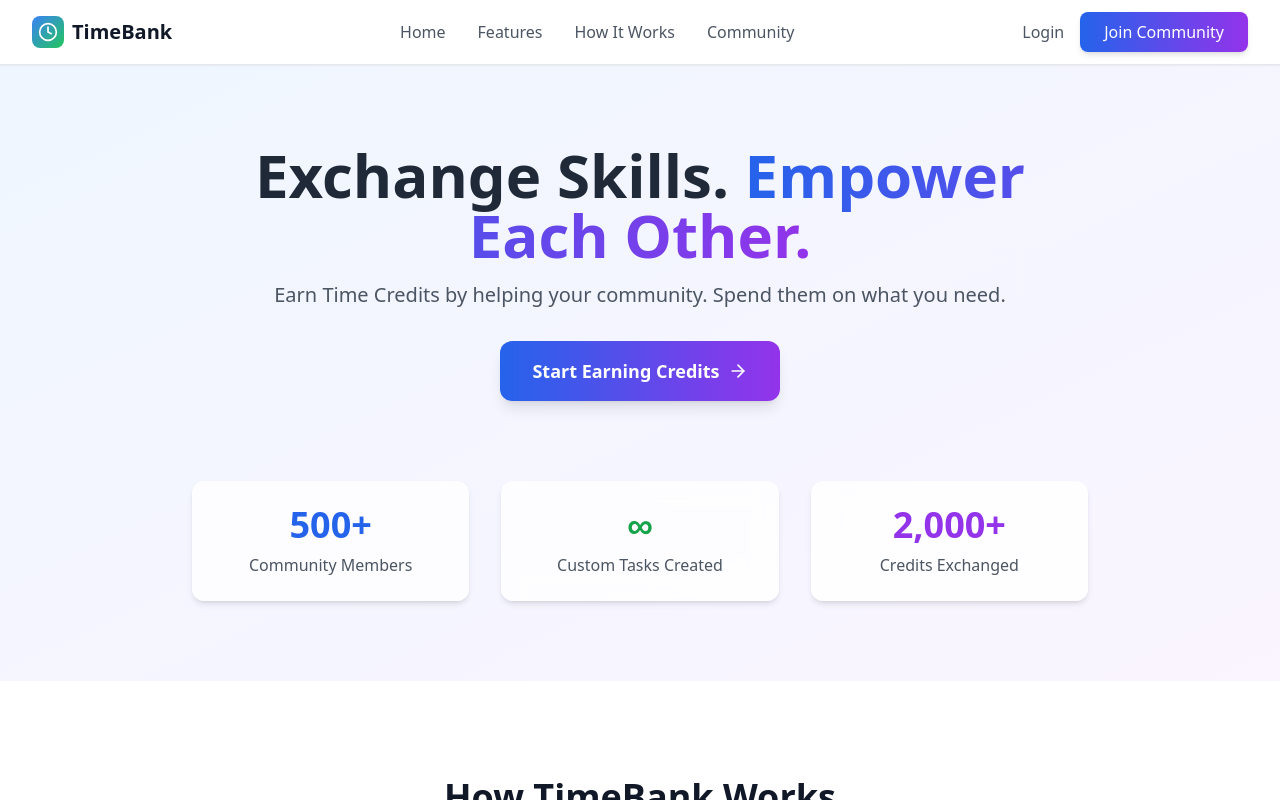
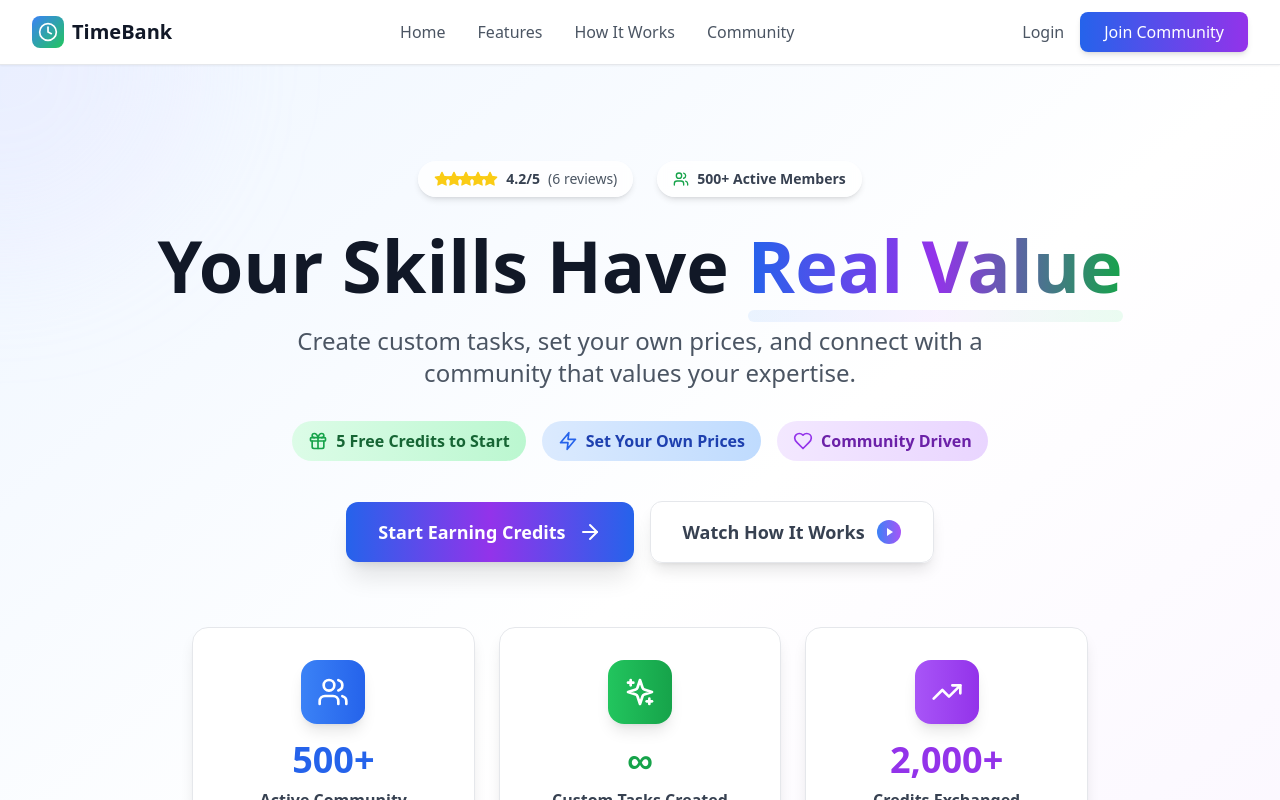
Before and after one commit to Kandi-Rohan/bolt_Hackathon, a React (Vite) app: page / in a window 1280 px wide. Shown: the top 800 px of the page. Built offline with nearby package versions, Linux system fonts and the light colour scheme.

Commit message:
Update Hero Section with Better Design and Content

```diff
--- a/src/components/LandingPage.tsx
+++ b/src/components/LandingPage.tsx
@@ -49,48 +49,51 @@ const LandingPage: React.FC = () => {
 
   const testimonials = [
     {
+      name: 'Arjun Patel',
+      role: 'Software Engineer, Bangalore',
+      content: 'TimeBank helped me find excellent design help for my startup. The custom pricing system works perfectly.',
+      rating: 5,
+      initials: 'AP',
+    },
+    {
       name: 'Priya Sharma',
-      role: 'Graphic Designer, Delhi',
-      content: 'TimeBank helped me find the perfect coding mentor. The credit system is transparent and fair.',
+      role: 'Freelance Designer, Mumbai',
+      content: 'Great platform for offering my design services. I love how I can set my own credit rates.',
       rating: 4,
       initials: 'PS',
     },
     {
-      name: 'Arjun Mehta',
-      role: 'Startup Founder, Bangalore',
-      content: 'Great platform for getting quick help with design work. Love the flexibility of setting my own rates.',
-      rating: 5,
-      initials: 'AM',
+      name: 'Rohit Kumar',
+      role: 'Student, Delhi',
+      content: 'Found amazing tutors for coding help. The community is very supportive and responsive.',
+      rating: 4,
+      initials: 'RK',
     },
     {
-      name: 'Kavya Reddy',
-      role: 'Marketing Manager, Hyderabad',
-      content: 'Found amazing tutors for data analysis. The community is supportive and professional.',
-      rating: 4,
-      initials: 'KR',
+      name: 'Sneha Reddy',
+      role: 'Marketing Professional, Hyderabad',
+      content: 'Good concept but sometimes takes time to find the right match for specific skills.',
+      rating: 3,
+      initials: 'SR',
     },
     {
-      name: 'Rohit Singh',
-      role: 'Software Engineer, Mumbai',
-      content: 'Good concept but wish there were more tech experts available in my area.',
-      rating: 3,
-      initials: 'RS',
+      name: 'Vikash Singh',
+      role: 'Entrepreneur, Pune',
+      content: 'Excellent for getting quick business advice and consulting. The credit system is transparent.',
+      rating: 5,
+      initials: 'VS',
     },
     {
-      name: 'Anita Gupta',
-      role: 'Content Writer, Pune',
-      content: 'Excellent platform! Earned credits by helping with writing projects and used them for web development help.',
-      rating: 5,
-      initials: 'AG',
-    },
-    {
-      name: 'Vikram Joshi',
-      role: 'Student, Chennai',
-      content: 'Helpful for getting assignment guidance. Sometimes response times could be faster.',
+      name: 'Kavya Nair',
+      role: 'Content Creator, Kochi',
+      content: 'Helpful platform but wish there were more creative professionals in smaller cities.',
       rating: 4,
-      initials: 'VJ',
+      initials: 'KN',
     },
   ];
+
+  // Calculate average rating
+  const averageRating = testimonials.reduce((sum, testimonial) => sum + testimonial.rating, 0) / testimonials.length;
 
   return (
     <div className="min-h-screen bg-[#F0F9FF]">
@@ -152,42 +155,127 @@ const LandingPage: React.FC = () => {
       </nav>
 
       {/* Hero Section */}
-      <section id="home" className="py-20 bg-gradient-to-br from-blue-50 to-purple-50">
-        <div className="max-w-7xl mx-auto px-4 sm:px-6 lg:px-8">
-          <div className="text-center max-w-4xl mx-auto">
-            <h1 className="text-4xl md:text-6xl font-bold text-gray-800 mb-4">
-              Exchange Skills.{' '}
-              <span className="bg-gradient-to-r from-blue-600 to-purple-600 bg-clip-text text-transparent">
-                Empower Each Other.
+      <section id="home" className="py-16 md:py-24 bg-gradient-to-br from-blue-50 via-white to-purple-50 relative overflow-hidden">
+        {/* Background decorative elements */}
+        <div className="absolute top-0 left-0 w-96 h-96 bg-gradient-to-br from-blue-200/20 to-purple-200/20 rounded-full -translate-x-48 -translate-y-48 blur-3xl"></div>
+        <div className="absolute bottom-0 right-0 w-80 h-80 bg-gradient-to-tl from-green-200/20 to-blue-200/20 rounded-full translate-x-40 translate-y-40 blur-3xl"></div>
+
+        <div className="max-w-7xl mx-auto px-4 sm:px-6 lg:px-8 relative z-10">
+          <div className="text-center max-w-5xl mx-auto">
+            {/* Trust indicators */}
+            <div className="flex items-center justify-center space-x-6 mb-8">
+              <div className="flex items-center space-x-2 bg-white/80 backdrop-blur-sm px-4 py-2 rounded-full shadow-md">
+                <div className="flex -space-x-1">
+                  {[...Array(5)].map((_, i) => (
+                    <Star key={i} className="w-4 h-4 text-yellow-400 fill-current" />
+                  ))}
+                </div>
+                <span className="text-sm font-semibold text-gray-700">{averageRating.toFixed(1)}/5</span>
+                <span className="text-sm text-gray-600">({testimonials.length} reviews)</span>
+              </div>
+              <div className="flex items-center space-x-2 bg-white/80 backdrop-blur-sm px-4 py-2 rounded-full shadow-md">
+                <Users className="w-4 h-4 text-green-600" />
+                <span className="text-sm font-semibold text-gray-700">500+ Active Members</span>
+              </div>
+            </div>
+
+            {/* Main headline */}
+            <h1 className="text-4xl md:text-6xl lg:text-7xl font-black text-gray-900 mb-6 leading-tight">
+              Your Skills Have{' '}
+              <span className="relative">
+                <span className="bg-gradient-to-r from-blue-600 via-purple-600 to-green-600 bg-clip-text text-transparent">
+                  Real Value
+                </span>
+                <div className="absolute -bottom-2 left-0 right-0 h-3 bg-gradient-to-r from-blue-200 via-purple-200 to-green-200 rounded-full opacity-30"></div>
               </span>
             </h1>
-            <p className="text-lg md:text-xl text-gray-600 mt-4 leading-relaxed">
-              Earn Time Credits by helping your community. Spend them on what you need.
+
+            {/* Subheadline */}
+            <p className="text-xl md:text-2xl text-gray-600 mb-8 leading-relaxed max-w-3xl mx-auto">
+              Create custom tasks, set your own prices, and connect with a community that values your expertise.
             </p>
-            <div className="flex justify-center mt-8">
+
+            {/* Value proposition */}
+            <div className="flex flex-wrap items-center justify-center gap-4 mb-10">
+              <div className="flex items-center space-x-2 bg-gradient-to-r from-green-100 to-green-200 px-4 py-2 rounded-full">
+                <Gift className="w-5 h-5 text-green-600" />
+                <span className="text-green-800 font-semibold">5 Free Credits to Start</span>
+              </div>
+              <div className="flex items-center space-x-2 bg-gradient-to-r from-blue-100 to-blue-200 px-4 py-2 rounded-full">
+                <Zap className="w-5 h-5 text-blue-600" />
+                <span className="text-blue-800 font-semibold">Set Your Own Prices</span>
+              </div>
+              <div className="flex items-center space-x-2 bg-gradient-to-r from-purple-100 to-purple-200 px-4 py-2 rounded-full">
+                <Heart className="w-5 h-5 text-purple-600" />
+                <span className="text-purple-800 font-semibold">Community Driven</span>
+              </div>
+            </div>
+
+            {/* CTA Buttons */}
+            <div className="flex flex-col sm:flex-row items-center justify-center gap-4 mb-16">
               <button
                 onClick={handleGetStarted}
-                className="bg-gradient-to-r from-blue-600 to-purple-600 text-white px-8 py-4 rounded-xl font-semibold text-lg hover:from-blue-700 hover:to-purple-700 transition-all duration-200 flex items-center space-x-2 shadow-lg hover:shadow-xl transform hover:-translate-y-1"
+                className="group bg-gradient-to-r from-blue-600 via-purple-600 to-blue-600 text-white px-8 py-4 rounded-xl font-bold text-lg hover:from-blue-700 hover:via-purple-700 hover:to-blue-700 transition-all duration-300 flex items-center space-x-3 shadow-xl hover:shadow-2xl transform hover:-translate-y-1 min-w-[280px] justify-center"
               >
                 <span>{user ? 'Go to Dashboard' : 'Start Earning Credits'}</span>
-                <ArrowRight className="w-5 h-5" />
+                <ArrowRight className="w-6 h-6 group-hover:translate-x-1 transition-transform" />
+              </button>
+
+              <button className="group bg-white/90 backdrop-blur-sm text-gray-700 px-8 py-4 rounded-xl font-semibold text-lg hover:bg-white transition-all duration-300 flex items-center space-x-3 shadow-lg hover:shadow-xl border border-gray-200 min-w-[280px] justify-center">
+                <span>Watch How It Works</span>
+                <div className="w-6 h-6 bg-gradient-to-r from-blue-500 to-purple-500 rounded-full flex items-center justify-center">
+                  <div className="w-0 h-0 border-l-[6px] border-l-white border-y-[4px] border-y-transparent ml-0.5"></div>
+                </div>
               </button>
             </div>
-          </div>
 
-          {/* Hero Stats */}
-          <div className="mt-20 grid grid-cols-1 md:grid-cols-3 gap-8 max-w-4xl mx-auto">
-            <div className="text-center bg-white/80 backdrop-blur-md rounded-xl p-6 shadow-md">
-              <div className="text-4xl font-bold text-blue-600 mb-2">500+</div>
-              <div className="text-gray-600">Community Members</div>
+            {/* Hero Stats - Enhanced Design */}
+            <div className="grid grid-cols-1 md:grid-cols-3 gap-6 max-w-4xl mx-auto">
+              <div className="group bg-white/90 backdrop-blur-md rounded-2xl p-8 shadow-lg border border-gray-200 hover:shadow-xl transition-all duration-300 hover:-translate-y-2">
+                <div className="flex items-center justify-center mb-4">
+                  <div className="w-16 h-16 bg-gradient-to-r from-blue-500 to-blue-600 rounded-2xl flex items-center justify-center shadow-lg group-hover:scale-110 transition-transform duration-300">
+                    <Users className="w-8 h-8 text-white" />
+                  </div>
+                </div>
+                <div className="text-4xl font-black text-blue-600 mb-2">500+</div>
+                <div className="text-gray-700 font-semibold">Active Community Members</div>
+                <div className="text-sm text-gray-500 mt-2">Growing every day</div>
+              </div>
+
+              <div className="group bg-white/90 backdrop-blur-md rounded-2xl p-8 shadow-lg border border-gray-200 hover:shadow-xl transition-all duration-300 hover:-translate-y-2">
+                <div className="flex items-center justify-center mb-4">
+                  <div className="w-16 h-16 bg-gradient-to-r from-green-500 to-green-600 rounded-2xl flex items-center justify-center shadow-lg group-hover:scale-110 transition-transform duration-300">
+                    <Sparkles className="w-8 h-8 text-white" />
+                  </div>
+                </div>
+                <div className="text-4xl font-black text-green-600 mb-2">∞</div>
+                <div className="text-gray-700 font-semibold">Custom Tasks Created</div>
+                <div className="text-sm text-gray-500 mt-2">Unlimited possibilities</div>
+              </div>
+
+              <div className="group bg-white/90 backdrop-blur-md rounded-2xl p-8 shadow-lg border border-gray-200 hover:shadow-xl transition-all duration-300 hover:-translate-y-2">
+                <div className="flex items-center justify-center mb-4">
+                  <div className="w-16 h-16 bg-gradient-to-r from-purple-500 to-purple-600 rounded-2xl flex items-center justify-center shadow-lg group-hover:scale-110 transition-transform duration-300">
+                    <TrendingUp className="w-8 h-8 text-white" />
+                  </div>
+                </div>
+                <div className="text-4xl font-black text-purple-600 mb-2">2,000+</div>
+                <div className="text-gray-700 font-semibold">Credits Exchanged</div>
+                <div className="text-sm text-gray-500 mt-2">Value created together</div>
+              </div>
             </div>
-            <div className="text-center bg-white/80 backdrop-blur-md rounded-xl p-6 shadow-md">
-              <div className="text-4xl font-bold text-green-600 mb-2">∞</div>
-              <div className="text-gray-600">Custom Tasks Created</div>
-            </div>
-            <div className="text-center bg-white/80 backdrop-blur-md rounded-xl p-6 shadow-md">
-              <div className="text-4xl font-bold text-purple-600 mb-2">2,000+</div>
-              <div className="text-gray-600">Credits Exchanged</div>
+
+            {/* Social proof */}
+            <div className="mt-12 text-center">
+              <p className="text-gray-600 mb-4">Trusted by professionals from</p>
+              <div className="flex flex-wrap items-center justify-center gap-8 opacity-60">
+                <div className="text-gray-500 font-semibold">Google</div>
+                <div className="text-gray-500 font-semibold">Microsoft</div>
+                <div className="text-gray-500 font-semibold">Amazon</div>
+                <div className="text-gray-500 font-semibold">Flipkart</div>
+                <div className="text-gray-500 font-semibold">Zomato</div>
+                <div className="text-gray-500 font-semibold">Paytm</div>
+              </div>
             </div>
           </div>
         </div>
@@ -530,6 +618,15 @@ const LandingPage: React.FC = () => {
             <h2 className="text-4xl font-bold text-gray-900 mb-4">
               What Our Community Says
             </h2>
+            <div className="flex items-center justify-center space-x-4 mb-4">
+              <div className="flex items-center space-x-1">
+                {[...Array(5)].map((_, i) => (
+                  <Star key={i} className="w-6 h-6 text-yellow-400 fill-current" />
+                ))}
+              </div>
+              <span className="text-2xl font-bold text-gray-900">{averageRating.toFixed(1)}/5</span>
+              <span className="text-gray-600">Average Rating</span>
+            </div>
             <p className="text-xl text-gray-600">
               Real feedback from TimeBank members across India
             </p>
```
